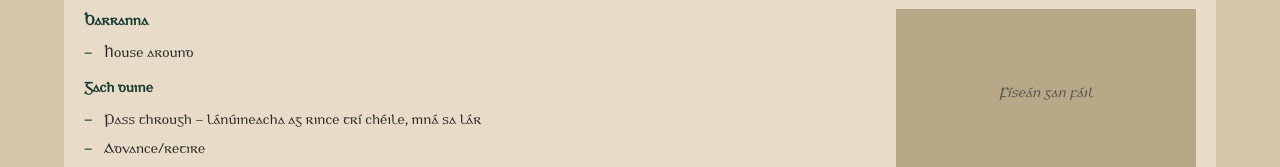
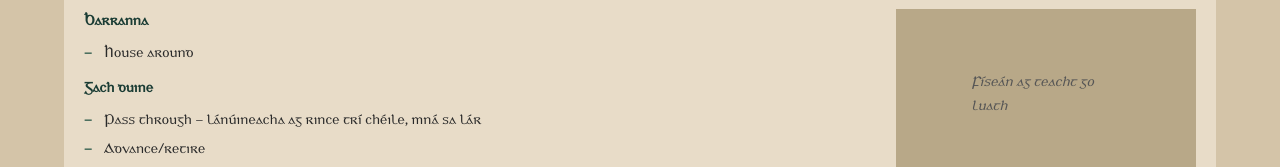
Before and after one commit to miriamfullerug/an-cumann-rince-seite, an Eleventy site: page src/sets/cashel.md in a window 1280 px wide. Shown: the part 357-524 px from the top of the page. Built offline with nearby package versions, Linux system fonts and the light colour scheme; Eleventy itself is replaced by a stand-in of ours; files that its build step writes are made by us from their sources.

Commit message:
change fiseán gan fáil placeholder

```diff
--- a/src/_includes/layouts/set.njk
+++ b/src/_includes/layouts/set.njk
@@ -54,7 +54,7 @@ navClass: navbar-content
               </div>
               {% else %}
               <div class="video-placeholder">
-                <span>Físeán gan fáil</span>
+                <span>Físeán ag teacht go luath</span>
               </div>
               {% endif %}
             </div>
```
